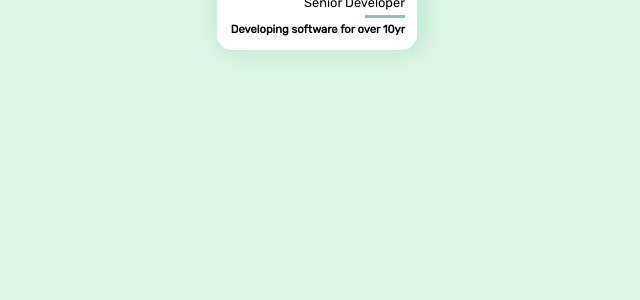
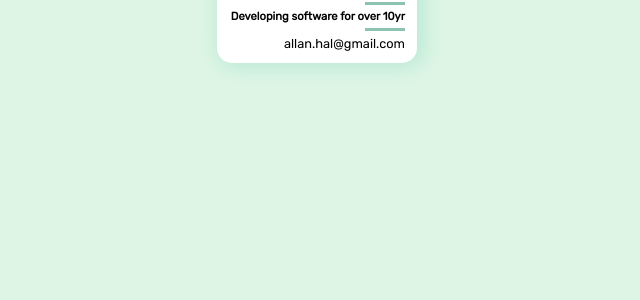
Before and after one commit to allanhal/profile-2022, a plain HTML site: page index.html in a window 1280 px wide. Shown: the part 500-800 px from the top of the page, without its empty margins (323-963 px from the left). Drawn offline with Linux system fonts and the light colour scheme.

Commit message:
add email

```diff
--- a/index.html
+++ b/index.html
@@ -50,6 +50,8 @@
             <span class="subtitle">Javascript/Node/React Senior Developer</span>
             <span class="divider"></span>
             <span class="footer">Developing software for over 10yr</span>
+            <span class="divider"></span>
+            <span class="subtitle">allan.hal@gmail.com</span>
           </div>
         </div>
       </div>
```
